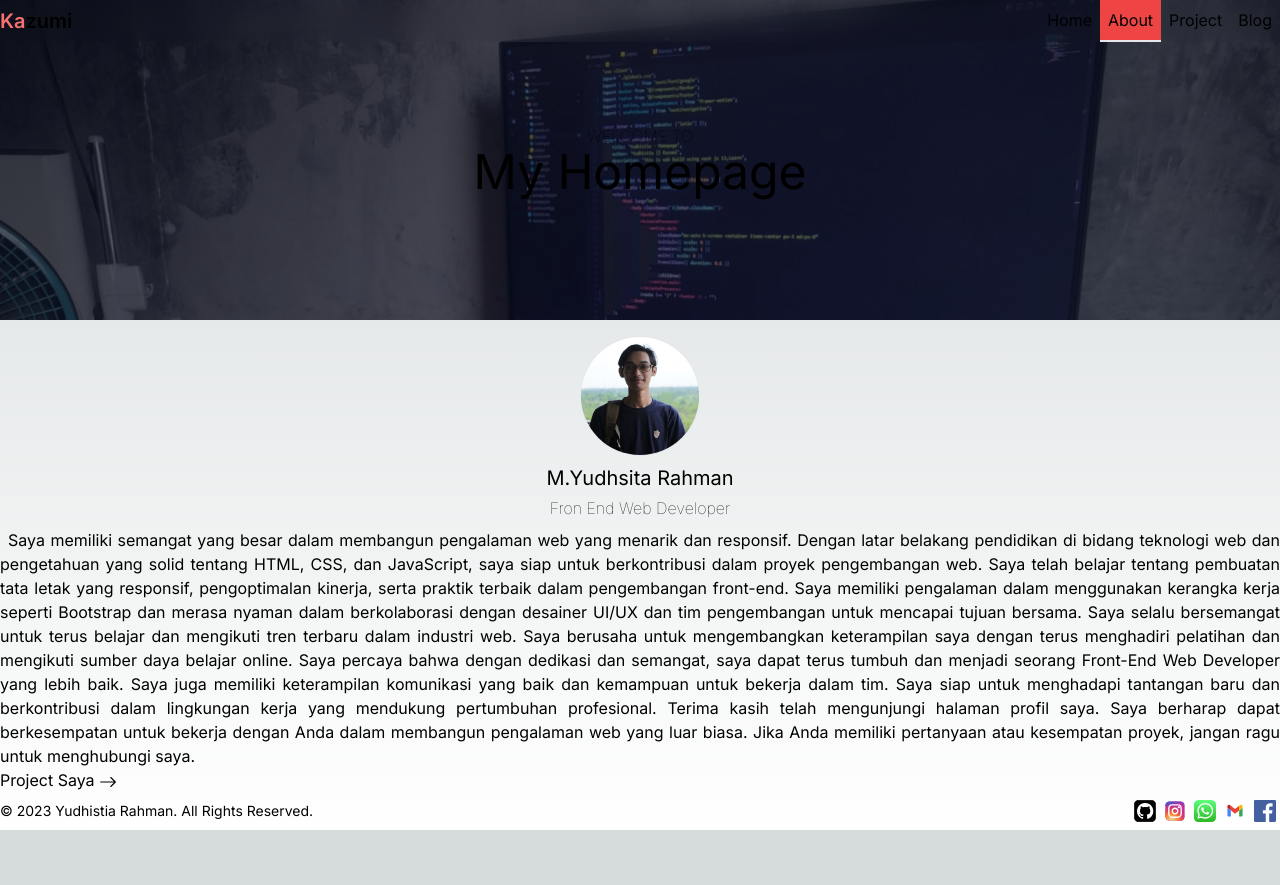
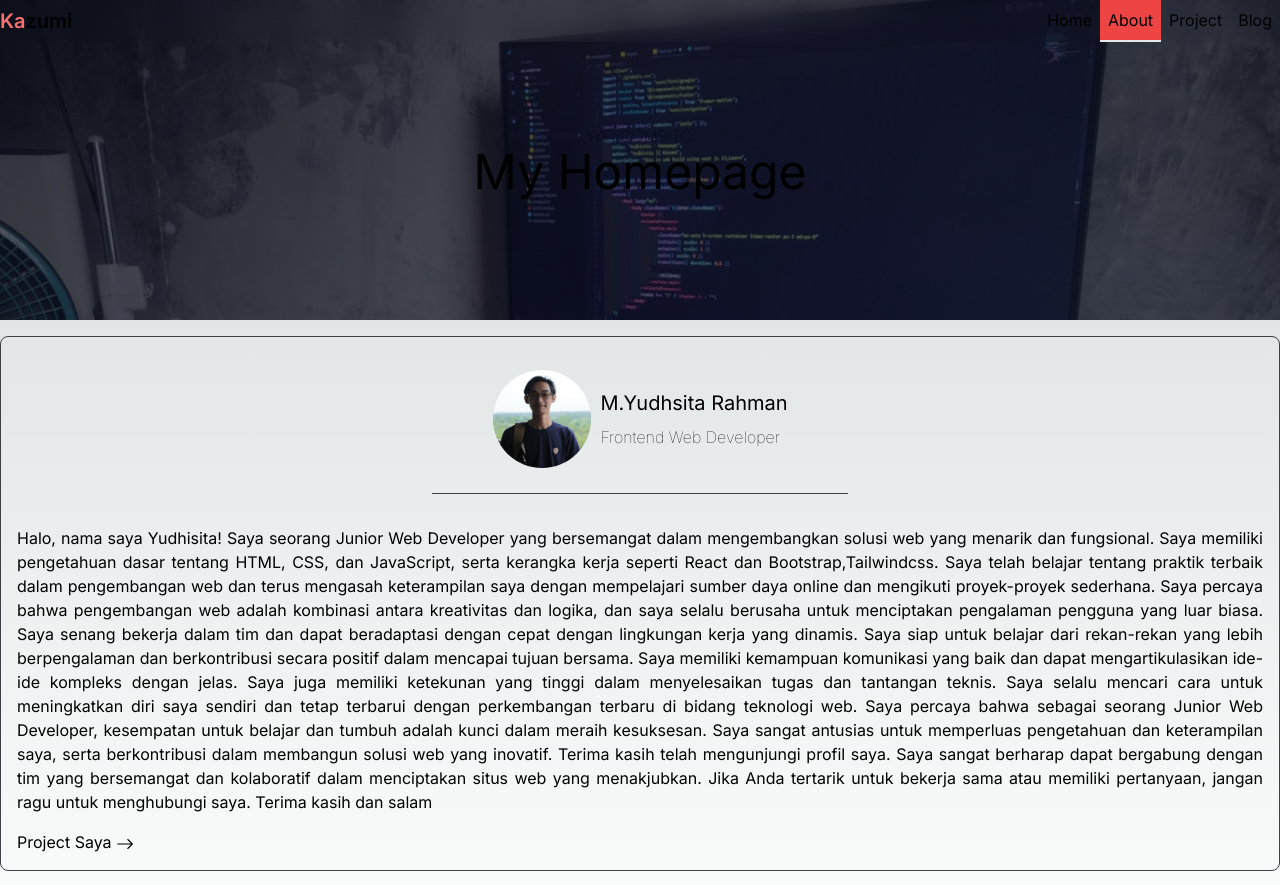
Before and after one commit to yudhistiaR/my-homepage, a Next.js app: page /about in a window 1280 px wide. Shown: the top 885 px of the page. Before the commit the page ends 830 px from the top, so only its background shows below. Built offline with nearby package versions, Linux system fonts and the light colour scheme.

Commit message:
add typed.js

```diff
--- a/package.json
+++ b/package.json
@@ -2,6 +2,7 @@
     "name": "my-homepage",
     "version": "0.1.0",
     "private": true,
+    "author": "Yudhsitia",
     "license": "MIT",
     "scripts": {
         "dev": "next dev",
@@ -19,5 +20,9 @@
         "react-icons": "^4.10.1",
         "tailwindcss": "3.3.2",
         "typed.js": "^2.0.16"
+    },
+    "devDependencies": {
+        "eslint": "8.44.0",
+        "eslint-config-next": "13.4.7"
     }
 }
--- a/src/app/about/page.jsx
+++ b/src/app/about/page.jsx
@@ -21,53 +21,75 @@ const About = () => {
                 </div>
             </div>
             <div className="container mx-auto px-2 md:px-0 md:mt-4 mt-5">
-                <div className="flex flex-col justify-center items-center">
-                    <Image
-                        src="/foto.jpg"
-                        width={120}
-                        height={120}
-                        alt="foto frofile"
-                        className="rounded-full border mb-2"
-                    />
-                    <div className="text-xl mb-1">M.Yudhsita Rahman</div>
-                    <div className="font-thin mb-2">Fron End Web Developer</div>
-                </div>
-                <div className="text-justify indent-5 md:indent-2 antialiased">
-                    <p>
-                        Saya memiliki semangat yang besar dalam membangun
-                        pengalaman web yang menarik dan responsif. Dengan latar
-                        belakang pendidikan di bidang teknologi web dan
-                        pengetahuan yang solid tentang HTML, CSS, dan
-                        JavaScript, saya siap untuk berkontribusi dalam proyek
-                        pengembangan web. Saya telah belajar tentang pembuatan
-                        tata letak yang responsif, pengoptimalan kinerja, serta
-                        praktik terbaik dalam pengembangan front-end. Saya
-                        memiliki pengalaman dalam menggunakan kerangka kerja
-                        seperti Bootstrap dan merasa nyaman dalam berkolaborasi
-                        dengan desainer UI/UX dan tim pengembangan untuk
-                        mencapai tujuan bersama. Saya selalu bersemangat untuk
-                        terus belajar dan mengikuti tren terbaru dalam industri
-                        web. Saya berusaha untuk mengembangkan keterampilan saya
-                        dengan terus menghadiri pelatihan dan mengikuti sumber
-                        daya belajar online. Saya percaya bahwa dengan dedikasi
-                        dan semangat, saya dapat terus tumbuh dan menjadi
-                        seorang Front-End Web Developer yang lebih baik. Saya
-                        juga memiliki keterampilan komunikasi yang baik dan
-                        kemampuan untuk bekerja dalam tim. Saya siap untuk
-                        menghadapi tantangan baru dan berkontribusi dalam
-                        lingkungan kerja yang mendukung pertumbuhan profesional.
-                        Terima kasih telah mengunjungi halaman profil saya. Saya
-                        berharap dapat berkesempatan untuk bekerja dengan Anda
-                        dalam membangun pengalaman web yang luar biasa. Jika
-                        Anda memiliki pertanyaan atau kesempatan proyek, jangan
-                        ragu untuk menghubungi saya.
+                <article className="text-justify antialiased p-4 border-zinc-700 border rounded-lg">
+                    <div className="flex justify-center items-center my-4 pb-4 md:w-1/3 w-full mx-auto border-b border-zinc-700 ">
+                        <Image
+                            src="/foto.jpg"
+                            width={50 * 2}
+                            height={50 * 2}
+                            alt="foto frofile"
+                            className="rounded-full border mb-2 mr-2"
+                        />
+                        <div className="flex flex-col gap-1">
+                            <div className="text-xl mb-1">
+                                M.Yudhsita Rahman
+                            </div>
+                            <div className="font-thin mb-2">
+                                Frontend Web Developer
+                            </div>
+                        </div>
+                    </div>
+                    <p className="py-4">
+                        Halo, nama saya Yudhisita! Saya seorang Junior Web
+                        Developer yang bersemangat dalam mengembangkan solusi
+                        web yang menarik dan fungsional. Saya memiliki
+                        pengetahuan dasar tentang HTML, CSS, dan JavaScript,
+                        serta kerangka kerja seperti React dan
+                        Bootstrap,Tailwindcss. Saya telah belajar tentang
+                        praktik terbaik dalam pengembangan web dan terus
+                        mengasah keterampilan saya dengan mempelajari sumber
+                        daya online dan mengikuti proyek-proyek sederhana. Saya
+                        percaya bahwa pengembangan web adalah kombinasi antara
+                        kreativitas dan logika, dan saya selalu berusaha untuk
+                        menciptakan pengalaman pengguna yang luar biasa. Saya
+                        senang bekerja dalam tim dan dapat beradaptasi dengan
+                        cepat dengan lingkungan kerja yang dinamis. Saya siap
+                        untuk belajar dari rekan-rekan yang lebih berpengalaman
+                        dan berkontribusi secara positif dalam mencapai tujuan
+                        bersama. Saya memiliki kemampuan komunikasi yang baik
+                        dan dapat mengartikulasikan ide-ide kompleks dengan
+                        jelas. Saya juga memiliki ketekunan yang tinggi dalam
+                        menyelesaikan tugas dan tantangan teknis. Saya selalu
+                        mencari cara untuk meningkatkan diri saya sendiri dan
+                        tetap terbarui dengan perkembangan terbaru di bidang
+                        teknologi web. Saya percaya bahwa sebagai seorang Junior
+                        Web Developer, kesempatan untuk belajar dan tumbuh
+                        adalah kunci dalam meraih kesuksesan. Saya sangat
+                        antusias untuk memperluas pengetahuan dan keterampilan
+                        saya, serta berkontribusi dalam membangun solusi web
+                        yang inovatif. Terima kasih telah mengunjungi profil
+                        saya. Saya sangat berharap dapat bergabung dengan tim
+                        yang bersemangat dan kolaboratif dalam menciptakan situs
+                        web yang menakjubkan. Jika Anda tertarik untuk bekerja
+                        sama atau memiliki pertanyaan, jangan ragu untuk
+                        menghubungi saya. Terima kasih dan salam
                     </p>
-                    <a href="/project" className="hover:text-red-500">
+                    <a href="/project" className="hover:text-red-500 ">
                         <span>
                             Project Saya{" "}
                             <BsArrowRight className="inline font-bold text-lg" />
                         </span>
                     </a>
+                </article>
+                <div className="items-center flex flex-col mt-4 border border-zinc-700 rounded-lg p-4">
+                    <div className="text-3xl md:text-4xl">
+                        Skills & Experiance
+                    </div>
+                    <p>
+                        Lorem ipsum dolor sit, amet consectetur adipisicing
+                        elit. Ullam voluptas, assumenda laudantium quod vitae
+                        reiciendis ipsam eos voluptatem repellendus explicabo!
+                    </p>
                 </div>
             </div>
         </>
--- a/src/app/page.js
+++ b/src/app/page.js
@@ -2,10 +2,11 @@
 import Image from "next/image";
 import { motion } from "framer-motion";
 import Typed from "typed.js";
-import { useEffect, useRef } from "react";
+import React, { useEffect, useRef } from "react";
 
 export default function Home() {
     const el = useRef(null);
+
     useEffect(() => {
         const typed = new Typed(el.current, {
             strings: ["Frontend Web Developer."],
@@ -14,8 +15,7 @@ export default function Home() {
             startDelay: 500,
             loop: true,
         });
-        console.log(typed);
-    });
+    }, []);
 
     return (
         <section className="mx-auto w-full h-screen md:container flex md:justify-between justify-center items-center">
```
Also changed, not shown: src/app/globals.css (indentation only), 1 other file (tests, documents, lock files or other folders).
